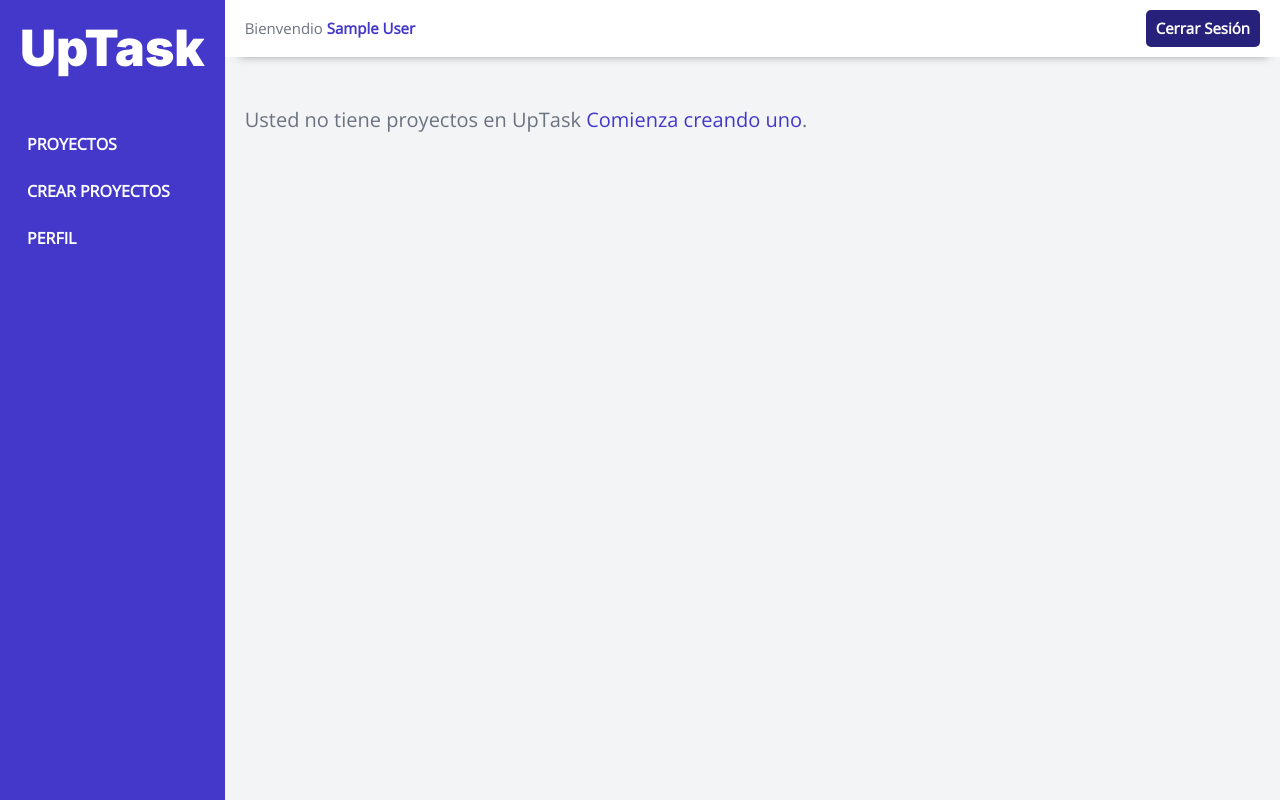
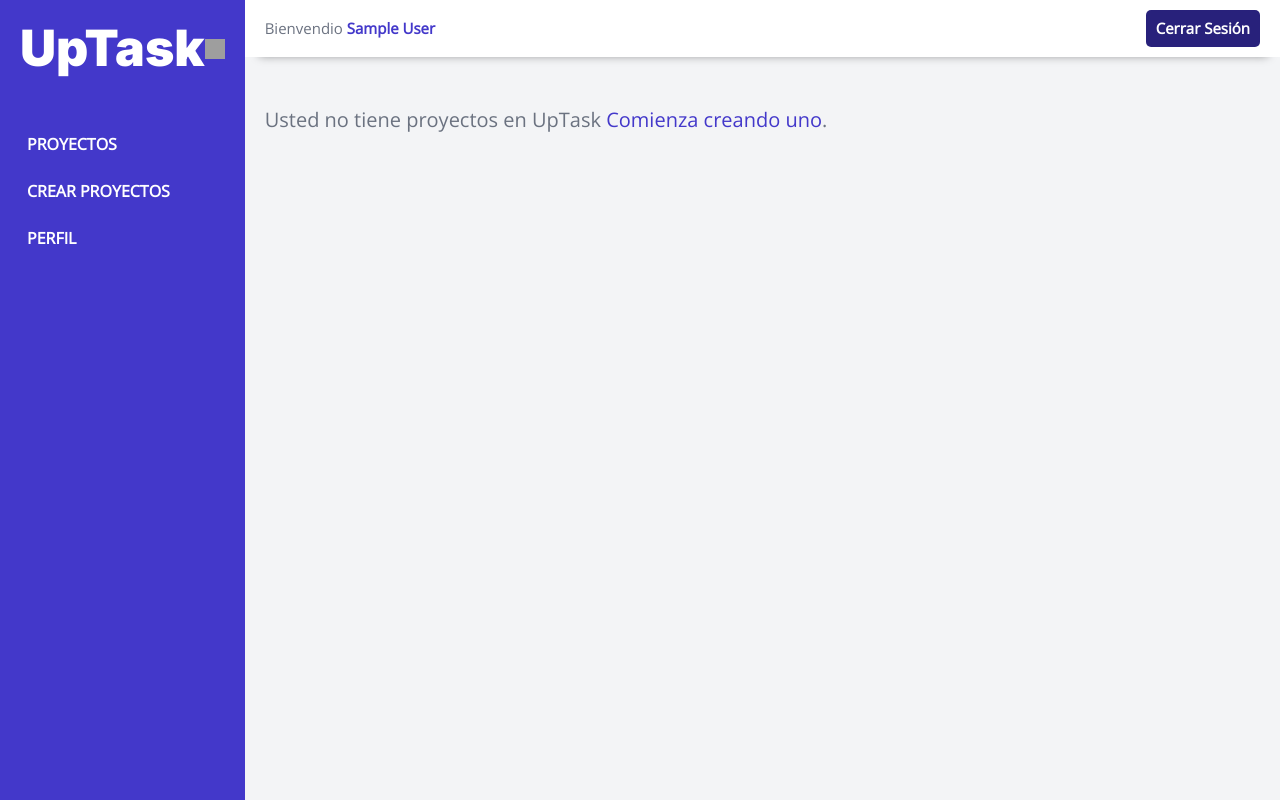
Before and after one commit to ivan-burgio/proyecto-uptask-mvc, a PHP site: the page made by views/dashboard/index.php in a window 1280 px wide. Run offline with PHP 8.4, Linux system fonts and the light colour scheme; the template is opened without the code that fills it, so the values that code supplies are empty; the visitor is signed in with stand-in values (Sample User, id 1); style sheets or scripts are compiled from the project's sources; grey boxes are pictures that could not be loaded.

Commit message:
mostrando y ocultando el menu

```diff
--- a/src/scss/dashboard/_sidebar.scss
+++ b/src/scss/dashboard/_sidebar.scss
@@ -25,6 +25,10 @@
         }
     }
 
+    &.ocultar {
+        opacity: 0;
+    }
+
     @include m.tablet {
         height: 100%;
         opacity: 1;
@@ -32,11 +36,31 @@
         // background-color: v.$indigo;
     }
 
-    h2 {
-        color: v.$blanco;
-        margin: 0;
-        text-align: center;
+    .contenedor-sidebar {
+        display: flex;
+        justify-content: space-between;
+        align-items: center;
+
+        h2 {
+            color: v.$blanco;
+            margin: 0;
+            text-align: center;
+        }
+
+        .cerrar-menu {
+            display: flex;
+            justify-content: center;
+            height: 2rem;
+            width: 2rem;
+
+            img {
+                &:hover {
+                    cursor: pointer;
+                }
+            }
+        }
     }
+
 
     .sidebar-nav {
         margin-top: 5rem;
--- a/views/templates/sidebar.php
+++ b/views/templates/sidebar.php
@@ -1,5 +1,11 @@
 <aside class="sidebar">
-    <h2>UpTask</h2>
+    <div class="contenedor-sidebar">
+        <h2>UpTask</h2>
+
+        <div class="cerrar-menu">
+            <img id="cerrar-menu" src="build/img/cerrar.svg" alt="imagen cerrar menu">
+        </div>
+    </div>
     <nav class="sidebar-nav">
         <a class="<?php echo ($titulo === 'Proyectos') ? 'activo' : ''; ?>" href="/dashboard">Proyectos</a>
         <a class="<?php echo ($titulo === 'Crear Proyecto') ? 'activo' : ''; ?>" href="/crear-proyecto">Crear Proyectos</a>
```
Also changed, not shown: src/js/app.js (+13 -1 lines).
